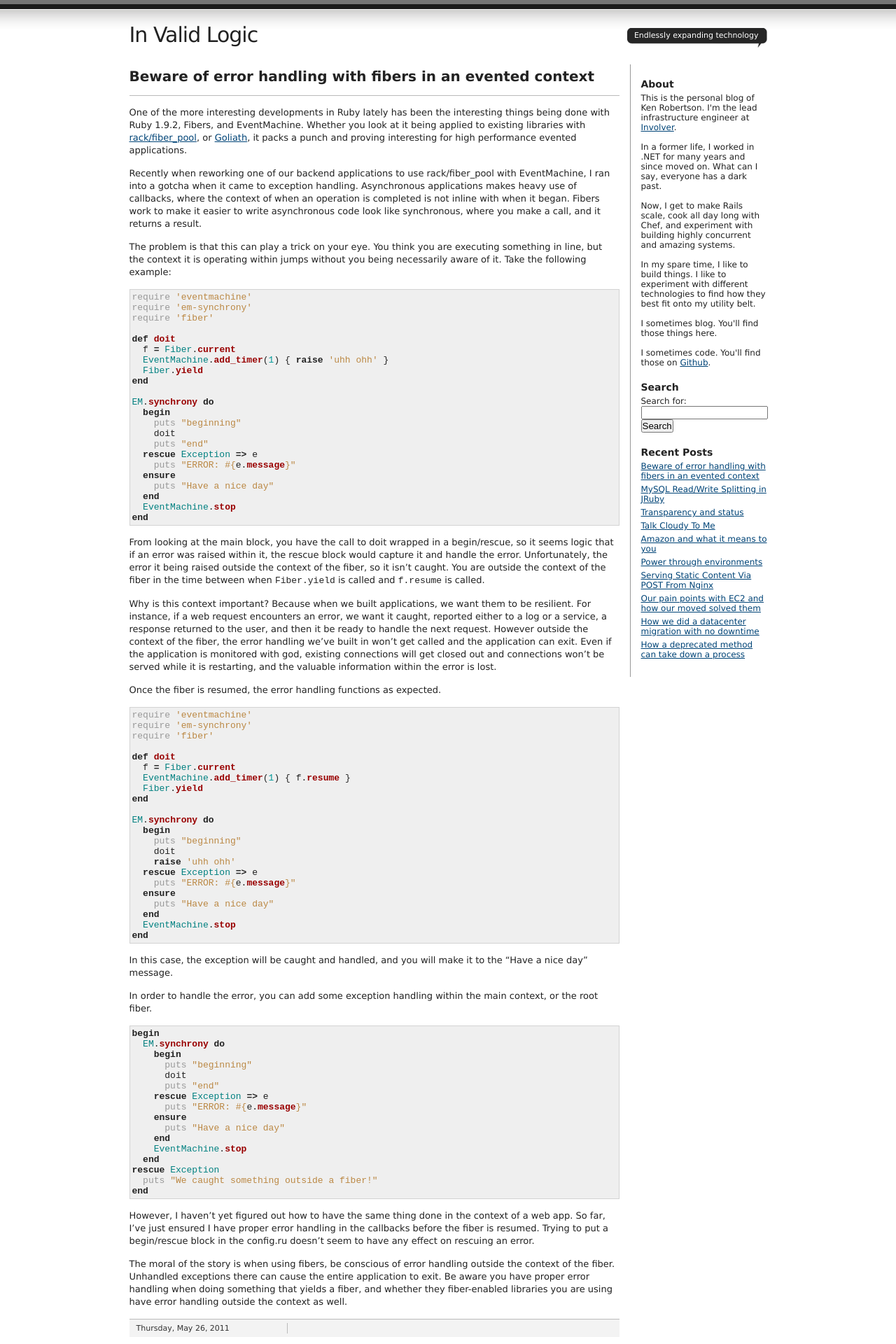
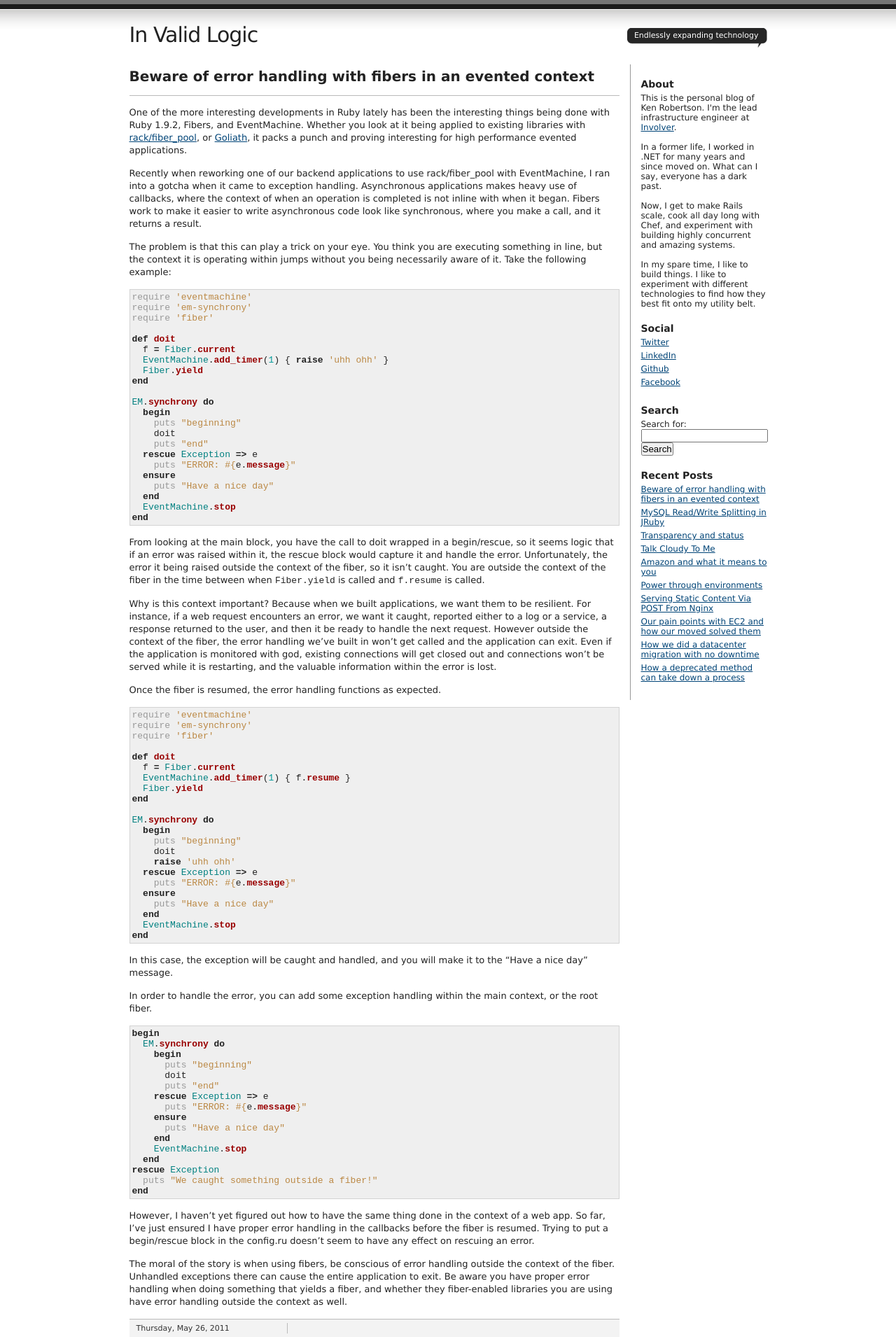
Before and after one commit to krobertson/krobertson.github.com, a Jekyll site: the page built from index.html, in a window 1280 px wide. Shown: the top 1920 px of the page at 70% size. Built offline with Jekyll 4.4.1, drawn with Linux system fonts in a browser that asks for light colours; Markdown is read by kramdown in place of the engine named in the settings.

Commit message:
Updating some base layout... adding link to archive page, fixing some style, adding social links on side

```diff
--- a/_layouts/default.html
+++ b/_layouts/default.html
@@ -36,11 +36,15 @@
         Now, I get to make Rails scale, cook all day long with Chef, and experiment with building highly concurrent and amazing systems.<br/>
         <br/>
         In my spare time, I like to build things.  I like to experiment with different technologies to find how they best fit onto my utility belt.<br/>
-        <br/>
-        I sometimes blog.  You'll find those things here.<br/>
-        <br/>
-        I sometimes code.  You'll find those on <a href="http://github.com/krobertson">Github</a>.<br/>
       </div>
+
+      <h3>Social</h3>
+      <ul>
+        <li><a href="http://twitter.com/krobertson">Twitter</a></li>
+        <li><a href="http://www.linkedin.com/in/kenmrobertson">LinkedIn</a></li>
+        <li><a href="http://github.com/krobertson">Github</a></li>
+        <li><a href="http://www.facebook.com/krobertson">Facebook</a></li>
+      </ul>
 
       <h3>Search</h3>
       <form method="get" action="http://www.google.com/search">
--- a/css/site.css
+++ b/css/site.css
@@ -615,7 +615,6 @@ ul.archive li div.archive-link a {
     border: none;
     color: {{ page.hlinks }};
 }
-ul.archive li div.archive-link a:hover {
-    background-color: {{ page.hlinks }};
-    color: #fff;
+.paginator {
+  margin-bottom: 15px;
 }
--- a/index.html
+++ b/index.html
@@ -18,3 +18,7 @@ title: Home
     </div>
   </div>
 {%endfor %}
+
+<div class="paginator">
+  <div class="previous"><a class="previous" href="/archive">Archive</a></div>
+</div>
```
